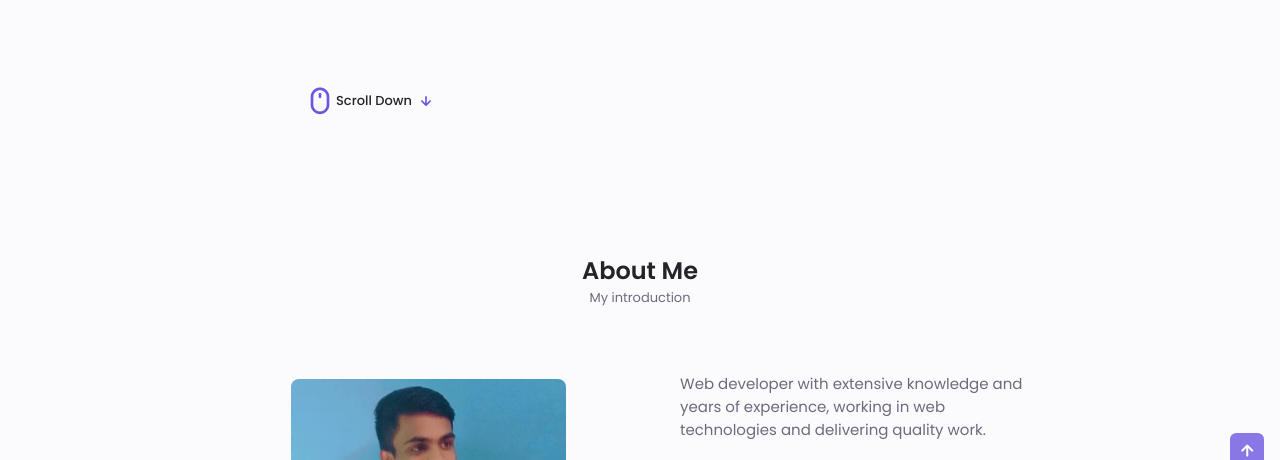
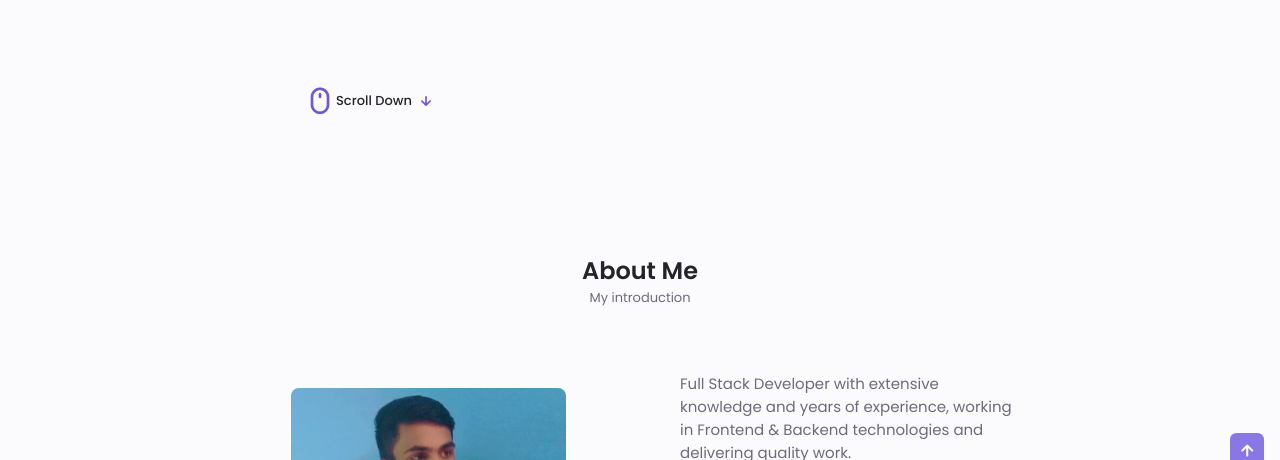
Before and after one commit to Akashsahu1998/portfolio, a plain HTML site: page index.html in a window 1280 px wide. Shown: the part 492-952 px from the top of the page. Drawn offline with nearby package versions, Linux system fonts and the light colour scheme.

Commit message:
description updated

```diff
--- a/index.html
+++ b/index.html
@@ -144,7 +144,8 @@
 
                 <div class="about__data">
                     <p class="about__description">
-                        Web developer with extensive knowledge and years of experience, working in web technologies and
+                        Full Stack Developer with extensive knowledge and years of experience, working in Frontend &
+                        Backend technologies and
                         delivering quality work.
                     </p>
 
```
